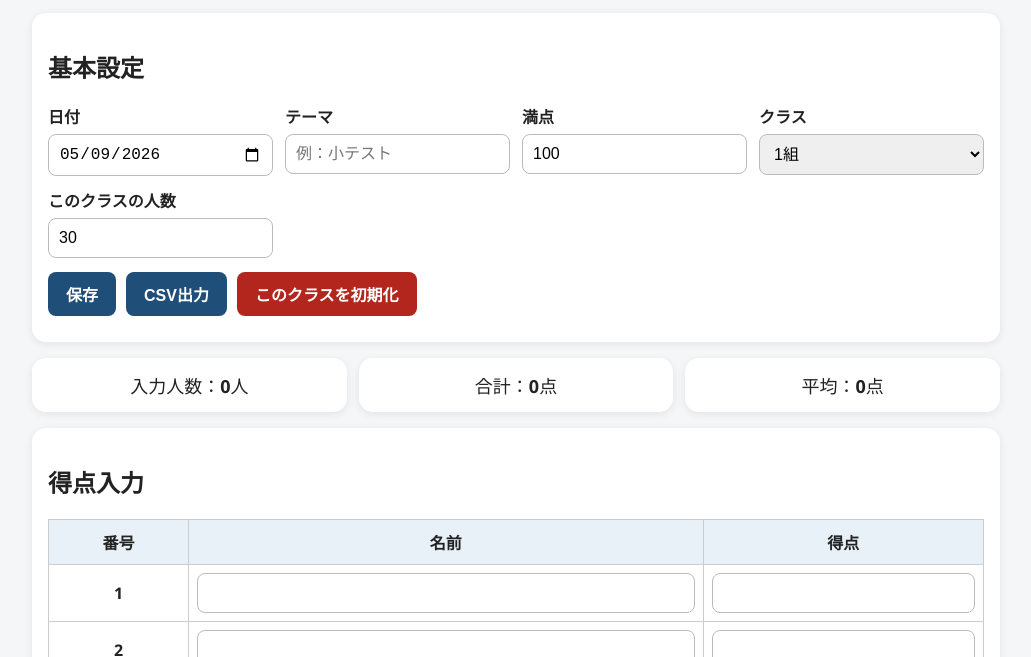
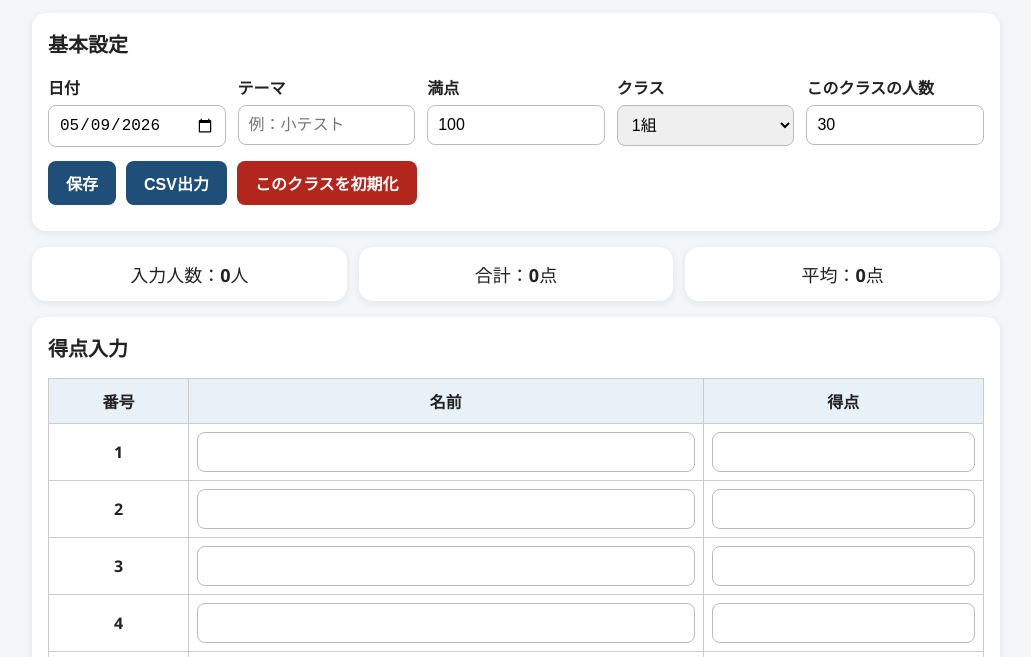
Before and after one commit to oita-joho/tokumori, a plain HTML site: page index.html in a window 1280 px wide. Shown: the part 129-786 px from the top of the page, without its empty margins (124-1155 px from the left). Drawn offline with Linux system fonts and the light colour scheme.

Commit message:
Update style.css

```diff
--- a/style.css
+++ b/style.css
@@ -41,9 +41,14 @@ header p {
   box-shadow: 0 2px 8px rgba(0,0,0,0.08);
 }
 
+h2 {
+  margin-top: 0;
+  font-size: 20px;
+}
+
 .settings {
   display: grid;
-  grid-template-columns: repeat(4, 1fr);
+  grid-template-columns: repeat(5, 1fr);
   gap: 12px;
 }
 
@@ -144,6 +149,12 @@ td.score {
   text-align: right;
 }
 
+@media (max-width: 900px) {
+  .settings {
+    grid-template-columns: 1fr 1fr;
+  }
+}
+
 @media (max-width: 700px) {
   .settings {
     grid-template-columns: 1fr;
```
